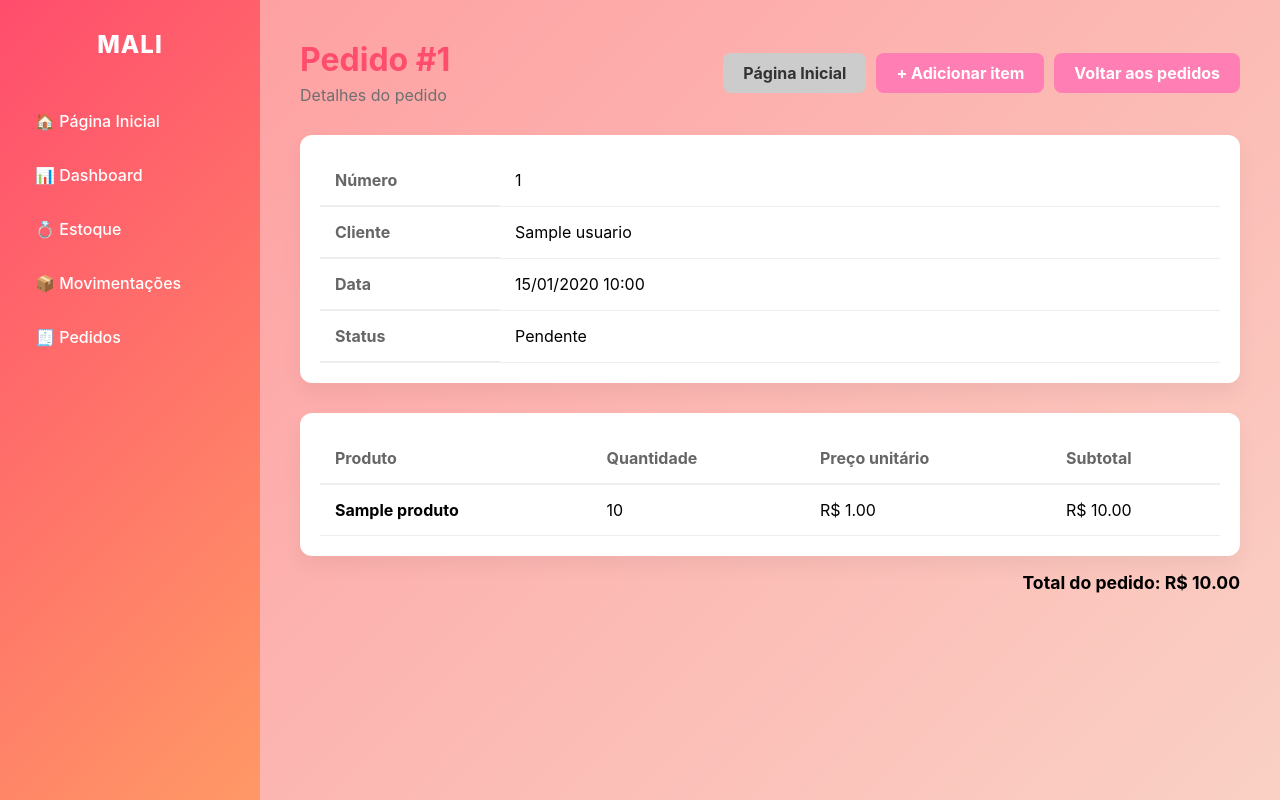
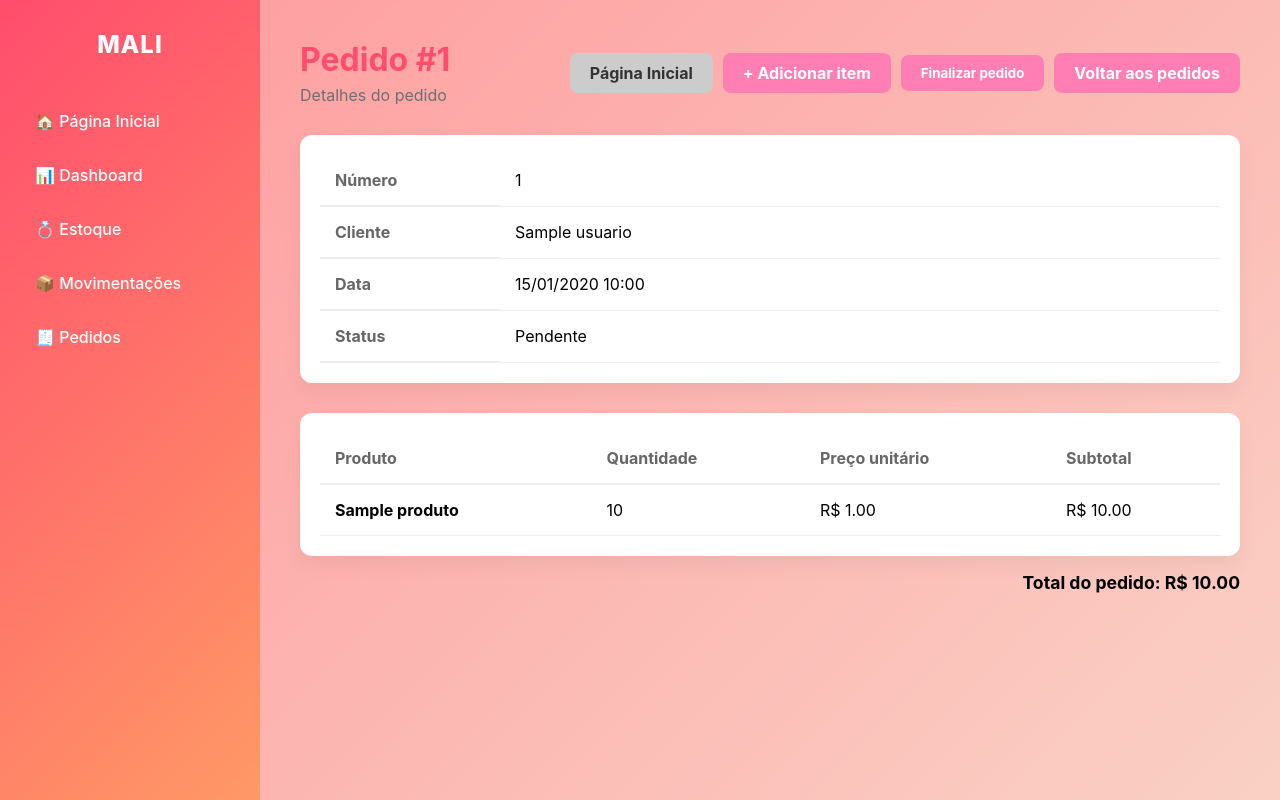
Before and after one commit to TigerHunterFERA/TCC_Mali_SemiJoias, a Django app: page /pedidos/1/ in a window 1280 px wide. Run offline with Django 5.2, Linux system fonts and the light colour scheme; tables that the repository leaves empty hold one stand-in row (values such as "Sample post").

Commit message:
Adiciona fluxo de finalizacao e confirmacao de pagamento dos pedidos

```diff
--- a/estoque_project/estoque_app/models.py
+++ b/estoque_project/estoque_app/models.py
@@ -103,7 +103,16 @@ class MovimentacaoEstoque(models.Model):
 class Pedido(models.Model):
     usuario = models.ForeignKey(Usuario, on_delete=models.PROTECT)#on_delete=models.PROTECT
     data_pedido = models.DateTimeField(auto_now_add=True)
-    status = models.CharField(max_length=10, choices=[('pendente','Pendente'),('pago','Pago'),('cancelado','Cancelado')], default='pendente')
+    status = models.CharField(
+        max_length=25,
+        choices=[
+            ('pendente', 'Pendente'),
+            ('aguardando_pagamento', 'Aguardando pagamento'),
+            ('pago', 'Pago'),
+            ('cancelado', 'Cancelado'),
+        ],
+        default='pendente',
+    )
 
     class Meta:
         db_table = 'pedidos'
--- a/estoque_project/estoque_app/templates/estoque_app/adicionar_item_pedido.html
+++ b/estoque_project/estoque_app/templates/estoque_app/adicionar_item_pedido.html
@@ -21,6 +21,7 @@
                 <h1>Adicionar item ao pedido</h1>
                 <p style="margin-top:6px; color:#6f6f6f;">
                     Pedido #{{ pedido.id }} — Cliente: {{ pedido.usuario.nome }}
+                    (somente pedidos pendentes)
                 </p>
             </div>
             <a href="{% url 'pagina_inicial' %}" class="btn-mali" style="background:#ccc; color:#333;">Página Inicial</a>
--- a/estoque_project/estoque_app/templates/estoque_app/detalhe_pedido.html
+++ b/estoque_project/estoque_app/templates/estoque_app/detalhe_pedido.html
@@ -24,10 +24,34 @@
             </div>
             <div style="display:flex; gap:10px; align-items:center;">
                 <a href="{% url 'pagina_inicial' %}" class="btn-mali" style="background:#ccc; color:#333;">Página Inicial</a>
-                <a href="{% url 'adicionar_item_pedido' pedido.id %}" class="btn-mali">+ Adicionar item</a>
+                {% if pedido.status == "pendente" %}
+                    <a href="{% url 'adicionar_item_pedido' pedido.id %}" class="btn-mali">+ Adicionar item</a>
+                    <form method="POST" action="{% url 'finalizar_pedido' pedido.id %}" style="display:inline; margin:0;">
+                        {% csrf_token %}
+                        <button type="submit" class="btn-mali">Finalizar pedido</button>
+                    </form>
+                {% endif %}
+                {% if pedido.status == "aguardando_pagamento" %}
+                    <form method="POST" action="{% url 'confirmar_pagamento' pedido.id %}" style="display:inline; margin:0;">
+                        {% csrf_token %}
+                        <button type="submit" class="btn-mali">Confirmar pagamento</button>
+                    </form>
+                {% endif %}
                 <a href="{% url 'pedidos' %}" class="btn-mali">Voltar aos pedidos</a>
             </div>
         </header>
+
+        {% if erro %}
+            <p style="color: red; font-weight: bold; margin-bottom: 16px;">{{ erro }}</p>
+        {% endif %}
+
+        {% if pedido.status == "aguardando_pagamento" %}
+            <p style="font-weight: bold; margin-bottom: 16px;">Aguardando pagamento</p>
+        {% endif %}
+
+        {% if pedido.status == "pago" %}
+            <p style="font-weight: bold; margin-bottom: 16px; color: green;">Status: Pago</p>
+        {% endif %}
 
         <div class="table-container" style="margin-bottom: 20px;">
             <table>
--- a/estoque_project/estoque_app/urls.py
+++ b/estoque_project/estoque_app/urls.py
@@ -24,6 +24,17 @@ urlpatterns = [
         views.adicionar_item_pedido,
         name="adicionar_item_pedido",
     ),
+    # finalizar/ deve ficar ANTES de pedidos/<int:pedido_id>/
+    path(
+        "pedidos/<int:pedido_id>/finalizar/",
+        views.finalizar_pedido,
+        name="finalizar_pedido",
+    ),
+    path(
+        "pedidos/<int:pedido_id>/confirmar-pagamento/",
+        views.confirmar_pagamento,
+        name="confirmar_pagamento",
+    ),
     path(
         "pedidos/<int:pedido_id>/",
         views.detalhe_pedido,
--- a/estoque_project/estoque_app/views.py
+++ b/estoque_project/estoque_app/views.py
@@ -78,6 +78,7 @@
 
 from django.shortcuts import render, redirect, get_object_or_404
 from django.views.decorators.http import require_POST
+from django.db import transaction
 from .models import Produto, TipoBanho, MovimentacaoEstoque, Pedido, ItemPedido, Usuario
 from decimal import Decimal, InvalidOperation
 # from django.shortcuts import render, redirect
@@ -492,13 +493,8 @@ def criar_pedido(request):
     )
 
 
-def detalhe_pedido(request, pedido_id):
-    """Mostra os dados de um pedido e seus itens."""
-    pedido = get_object_or_404(
-        Pedido.objects.select_related("usuario"),
-        id=pedido_id,
-    )
-
+def montar_contexto_detalhe_pedido(pedido, erro=None):
+    """Monta o contexto da tela de detalhe (itens, subtotais e total)."""
     itens_banco = (
         ItemPedido.objects.filter(pedido=pedido)
         .select_related("produto")
@@ -520,15 +516,153 @@ def detalhe_pedido(request, pedido_id):
             }
         )
 
+    contexto = {
+        "pedido": pedido,
+        "itens": itens,
+        "total": total,
+    }
+
+    if erro:
+        contexto["erro"] = erro
+
+    return contexto
+
+
+def detalhe_pedido(request, pedido_id):
+    """Mostra os dados de um pedido e seus itens."""
+    pedido = get_object_or_404(
+        Pedido.objects.select_related("usuario"),
+        id=pedido_id,
+    )
+
     return render(
         request,
         "estoque_app/detalhe_pedido.html",
-        {
-            "pedido": pedido,
-            "itens": itens,
-            "total": total,
-        },
+        montar_contexto_detalhe_pedido(pedido),
     )
+
+
+@require_POST
+def finalizar_pedido(request, pedido_id):
+    """
+    Finaliza o pedido: pendente -> aguardando_pagamento.
+    Não altera estoque nem cria movimentação.
+    """
+    pedido = get_object_or_404(
+        Pedido.objects.select_related("usuario"),
+        id=pedido_id,
+    )
+
+    if pedido.status != "pendente":
+        return render(
+            request,
+            "estoque_app/detalhe_pedido.html",
+            montar_contexto_detalhe_pedido(
+                pedido,
+                "Este pedido não pode mais ser finalizado.",
+            ),
+        )
+
+    possui_itens = ItemPedido.objects.filter(pedido=pedido).exists()
+    if not possui_itens:
+        return render(
+            request,
+            "estoque_app/detalhe_pedido.html",
+            montar_contexto_detalhe_pedido(
+                pedido,
+                "Não é possível finalizar um pedido sem itens.",
+            ),
+        )
+
+    pedido.status = "aguardando_pagamento"
+    pedido.save()
+
+    return redirect("detalhe_pedido", pedido_id=pedido.id)
+
+
+@require_POST
+def confirmar_pagamento(request, pedido_id):
+    """
+    Confirma o pagamento: aguardando_pagamento -> pago.
+    Valida estoque de todos os itens, baixa o estoque e registra saídas.
+    Tudo ou nada (transaction.atomic).
+    """
+    pedido = get_object_or_404(
+        Pedido.objects.select_related("usuario"),
+        id=pedido_id,
+    )
+
+    if pedido.status != "aguardando_pagamento":
+        return render(
+            request,
+            "estoque_app/detalhe_pedido.html",
+            montar_contexto_detalhe_pedido(
+                pedido,
+                "Este pedido não está aguardando pagamento.",
+            ),
+        )
+
+    itens = list(
+        ItemPedido.objects.filter(pedido=pedido).select_related("produto")
+    )
+
+    if not itens:
+        return render(
+            request,
+            "estoque_app/detalhe_pedido.html",
+            montar_contexto_detalhe_pedido(
+                pedido,
+                "Não é possível confirmar pagamento de um pedido sem itens.",
+            ),
+        )
+
+    # Agrupa a quantidade total necessária por produto
+    # (mesmo produto em vários itens do pedido → uma única baixa)
+    necessidade_por_produto = {}
+    for item in itens:
+        produto = item.produto
+        if produto.id not in necessidade_por_produto:
+            necessidade_por_produto[produto.id] = {
+                "produto": produto,
+                "quantidade": 0,
+            }
+        necessidade_por_produto[produto.id]["quantidade"] += item.quantidade
+
+    # Etapa 1: validar estoque de TODOS os produtos (sem alterar nada)
+    for dados in necessidade_por_produto.values():
+        produto = dados["produto"]
+        quantidade_total = dados["quantidade"]
+
+        if quantidade_total > produto.estoque:
+            return render(
+                request,
+                "estoque_app/detalhe_pedido.html",
+                montar_contexto_detalhe_pedido(
+                    pedido,
+                    f"Estoque insuficiente para o produto {produto.nome}.",
+                ),
+            )
+
+    # Etapa 2: aplicar alterações somente se a validação passou
+    with transaction.atomic():
+        # Baixa o estoque UMA vez por produto, usando a soma total
+        for dados in necessidade_por_produto.values():
+            produto = dados["produto"]
+            produto.estoque = produto.estoque - dados["quantidade"]
+            produto.save()
+
+        # Mantém uma movimentação de saída por ItemPedido
+        for item in itens:
+            MovimentacaoEstoque.objects.create(
+                produto=item.produto,
+                tipo=MovimentacaoEstoque.TIPO_SAIDA,
+                quantidade=item.quantidade,
+            )
+
+        pedido.status = "pago"
+        pedido.save()
+
+    return redirect("detalhe_pedido", pedido_id=pedido.id)
 
 
 def adicionar_item_pedido(request, pedido_id):
@@ -537,6 +671,18 @@ def adicionar_item_pedido(request, pedido_id):
         Pedido.objects.select_related("usuario"),
         id=pedido_id,
     )
+
+    # Só pedidos pendentes podem receber itens (proteção no servidor)
+    if pedido.status != "pendente":
+        return render(
+            request,
+            "estoque_app/detalhe_pedido.html",
+            montar_contexto_detalhe_pedido(
+                pedido,
+                "Só é possível adicionar itens a pedidos com status pendente.",
+            ),
+        )
+
     produtos = Produto.objects.all().order_by("nome")
 
     if request.method == "POST":
```
Also changed, not shown: estoque_project/estoque_app/migrations/0006_alter_pedido_status.py (added).
